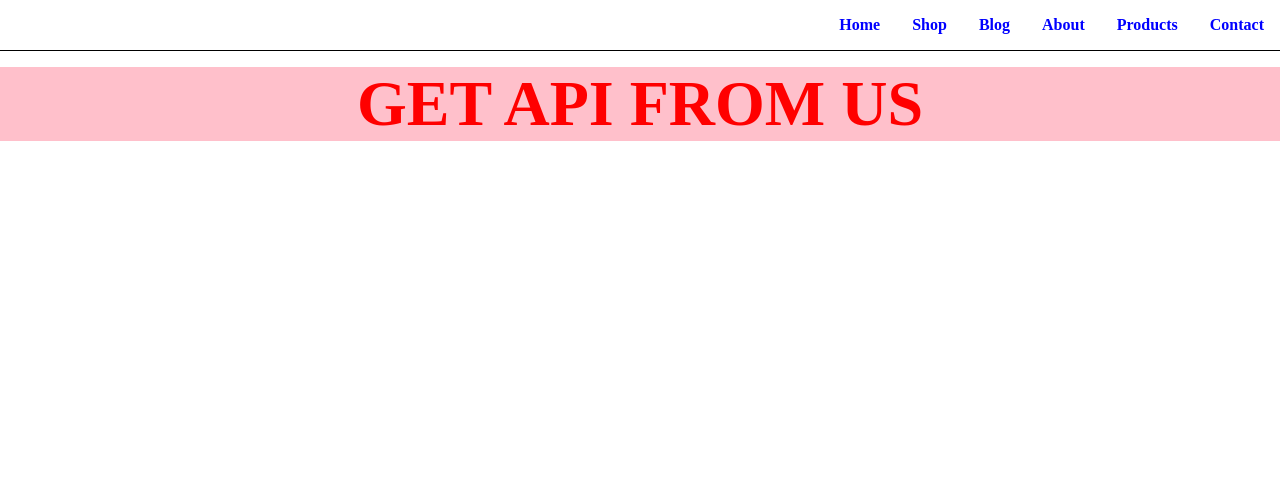
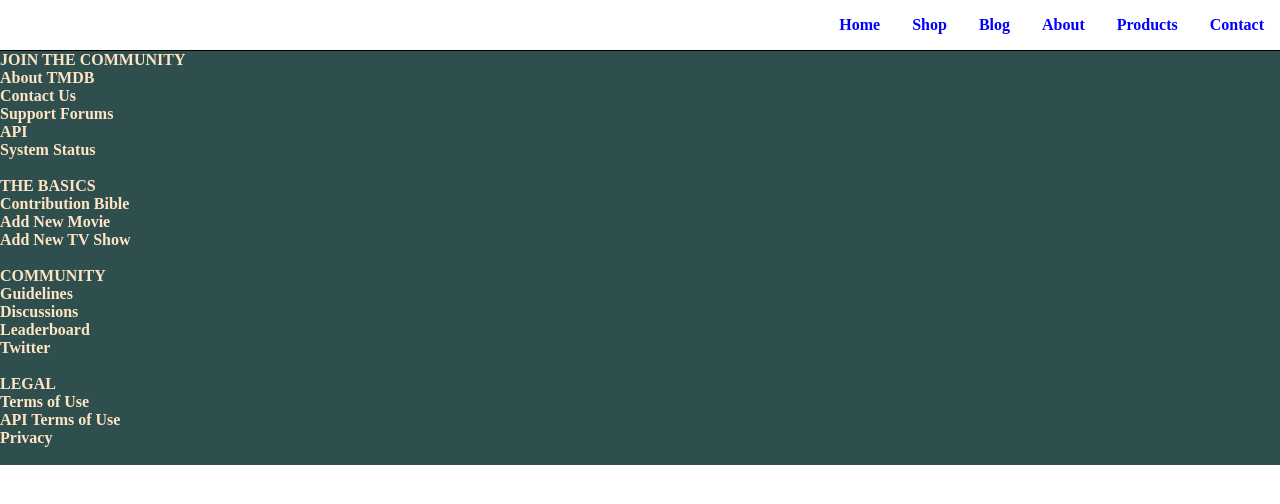
Before and after one commit to vnnguyen197/test, a plain HTML site: page index.html in a window 1280 px wide. Drawn offline with Linux system fonts and the light colour scheme; no server answers.

Commit message:
update footer

```diff
--- a/1.css
+++ b/1.css
@@ -64,3 +64,14 @@ h1 {
   color: rgba(#ffc600, 1);
   font-weight: 500;
 }
+footer{
+    background-color: darkslategray;
+}
+footer ul{
+    display: flex;
+    list-style: none;
+    flex-flow: column;
+    font-weight: bold;
+    color: bisque;
+
+}
--- a/index.html
+++ b/index.html
@@ -5,11 +5,12 @@
     <meta charset="UTF-8">
     <meta http-equiv="X-UA-Compatible" content="IE=edge">
     <meta name="viewport" content="width=device-width, initial-scale=1.0">
-    <title>Buổi 2- Research Flexbox</title>
+    <title>The Movie Database (TMDB)</title>
     <link rel="stylesheet" href="1.css">
 </head>
 
 <body>
+   <header>
     <div class="header">
         <ul class="nav">
             <li><a style="justify-content: space-between;">Home</a></li>
@@ -20,10 +21,32 @@
             <li><a>Contact</a></li>
         </ul>
     </div>
-    <div class="content">
-        <h1>Get API from US</h1>
-    </div>
-    <ul id='holidays'>
+   </header>
+    <footer class="footer">
+        <ul>JOIN THE COMMUNITY
+            <li>About TMDB</li>
+            <li>Contact Us</li>
+            <li>Support Forums</li>
+            <li>API</li>
+            <li>System Status</li>
+        </ul> <br>
+        <ul> THE BASICS
+            <li>Contribution Bible</li>
+            <li>Add New Movie</li>
+            <li>Add New TV Show</li>
+        </ul> <br>
+        <ul> COMMUNITY
+            <li>Guidelines</li>
+            <li>Discussions</li>
+            <li>Leaderboard</li>
+            <li>Twitter</li>
+        </ul> <br>
+        <ul>LEGAL
+            <li>Terms of Use</li>
+            <li>API Terms of Use</li>
+            <li>Privacy
+        </ul> <br>
+    </footer>
         <script src="1.js"></script>
 </body>
 
```
